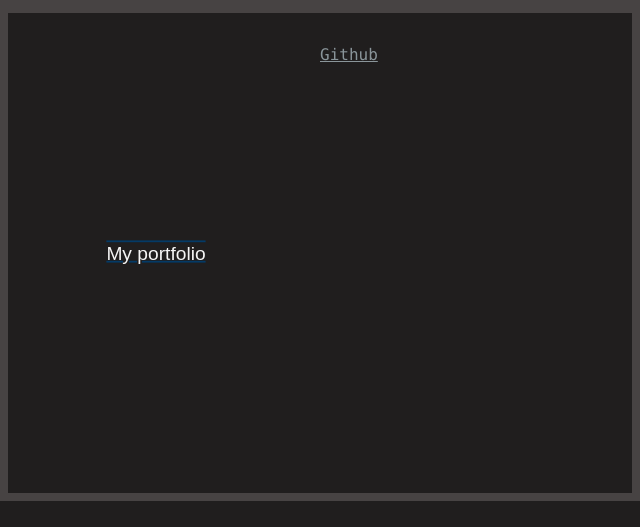
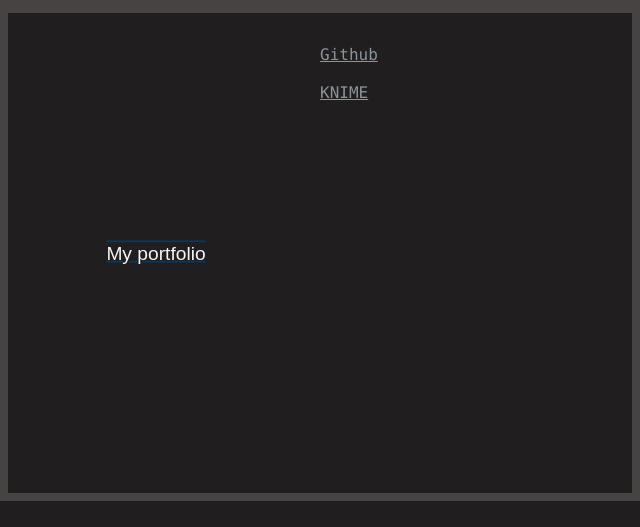
Before and after one commit to dentategyrus/Resume, a website: page index.html in a window 1280 px wide. Shown: the part 731-1258 px from the top of the page, 0-640 px from the left. Drawn offline with Linux system fonts and the light colour scheme.

Commit message:
portfolio links

```diff
--- a/index.html
+++ b/index.html
@@ -47,6 +47,9 @@
                 <button class="toggle-text">My portfolio</button>
                 <p id="myportfolio-content-p">
                   <a href="https://github.com/dentategyrus"target="_blank">Github</a>
+                  <br></br>
+                  <a href="https://forum.knime.com/u/alexai/summary"target="_blank">KNIME</a>
+
                 </p>
             </div>
 
--- a/styles.css
+++ b/styles.css
@@ -68,7 +68,7 @@ p {
 
   padding: 1rem;
   position: inherit;
-  overflow: hidden;
+  overflow: auto;
 }
 a{color: inherit;}
 
@@ -77,7 +77,7 @@ a:hover, a:active {
   color: black;
 }
 
-
+.scrollbar{color:red;}
 /*footer style*/
 
 .footer {
```
